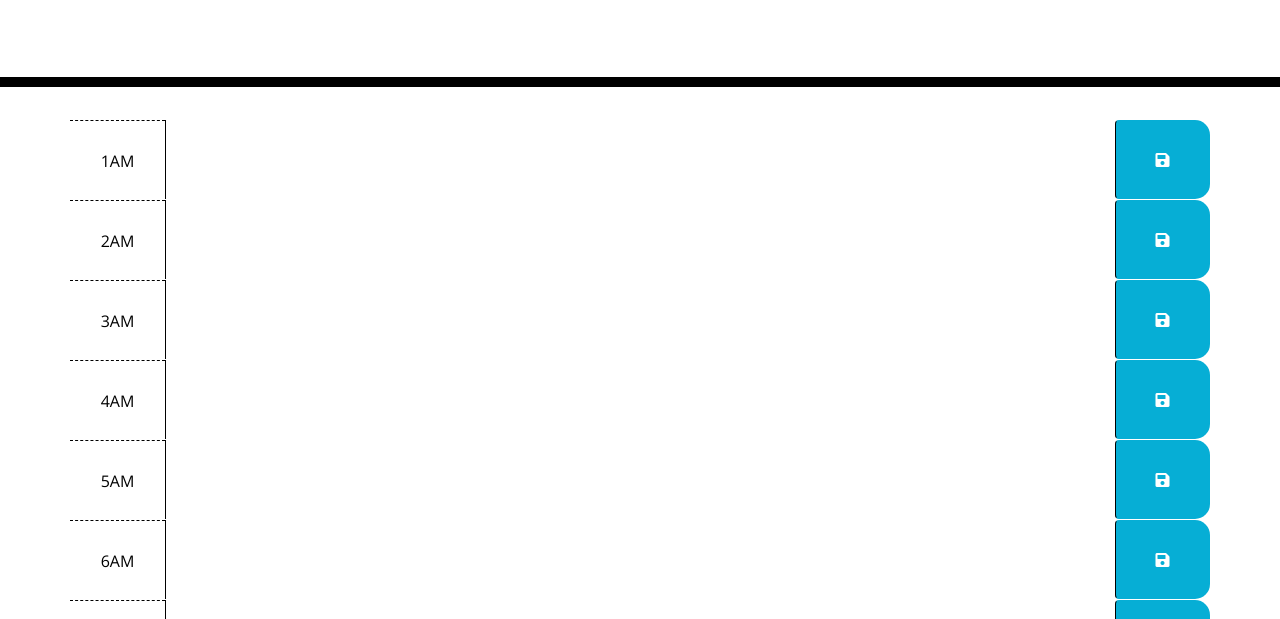
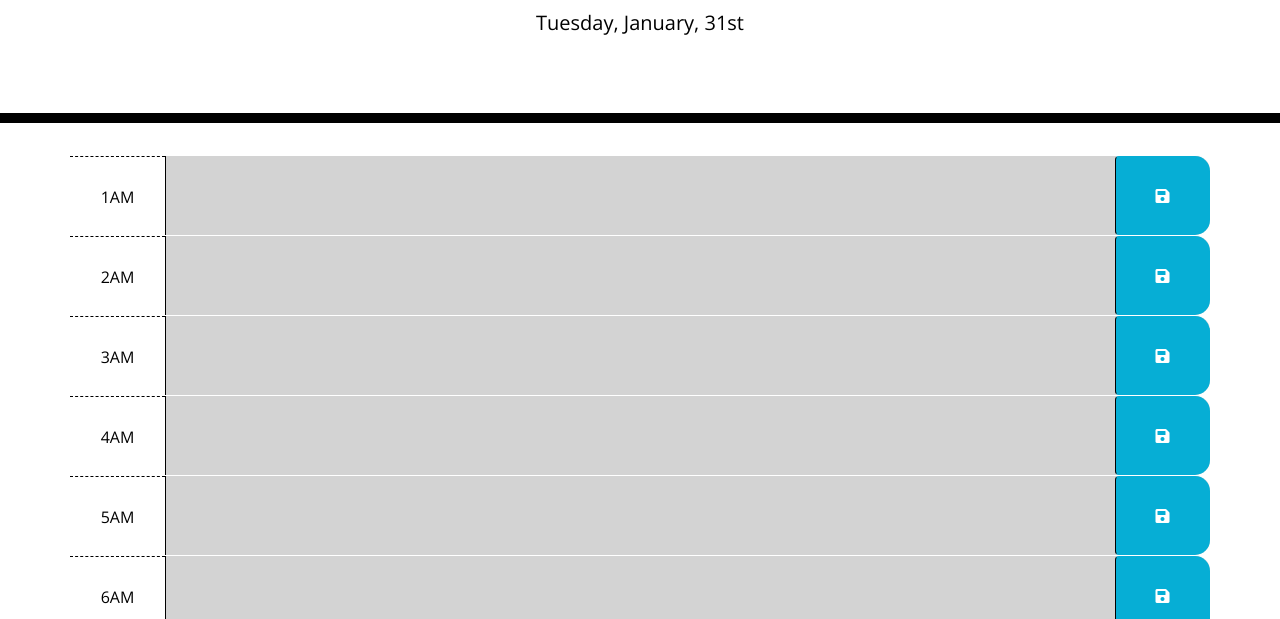
Before and after one commit to ricJ14/Daily-Planner-App, a plain HTML site: page index.html in a window 1280 px wide. Shown: the part 181-800 px from the top of the page. Drawn offline with nearby package versions, Linux system fonts and the light colour scheme; files that its build step writes are made by us from their sources.

Commit message:
updated html link and script tags

```diff
--- a/index.html
+++ b/index.html
@@ -18,7 +18,7 @@
       href="https://fonts.googleapis.com/css?family=Open+Sans&display=swap"
       rel="stylesheet"
     />
-    <link rel="stylesheet" href="../css/style.css" />
+    <link rel="stylesheet" href="../Daily-Planner-App/assets/css/style.css" />
     <title>Work Day Scheduler</title>
   </head>
 
@@ -175,6 +175,6 @@
 
     <script src="https://cdnjs.cloudflare.com/ajax/libs/jquery/3.2.1/jquery.min.js"></script>
     <script src="https://cdnjs.cloudflare.com/ajax/libs/moment.js/2.24.0/moment.min.js"></script>
-    <script src= "../js/script.js"></script>
+    <script src= "../Daily-Planner-App/assets/js/script.js"></script>
   </body>
 </html>
```
